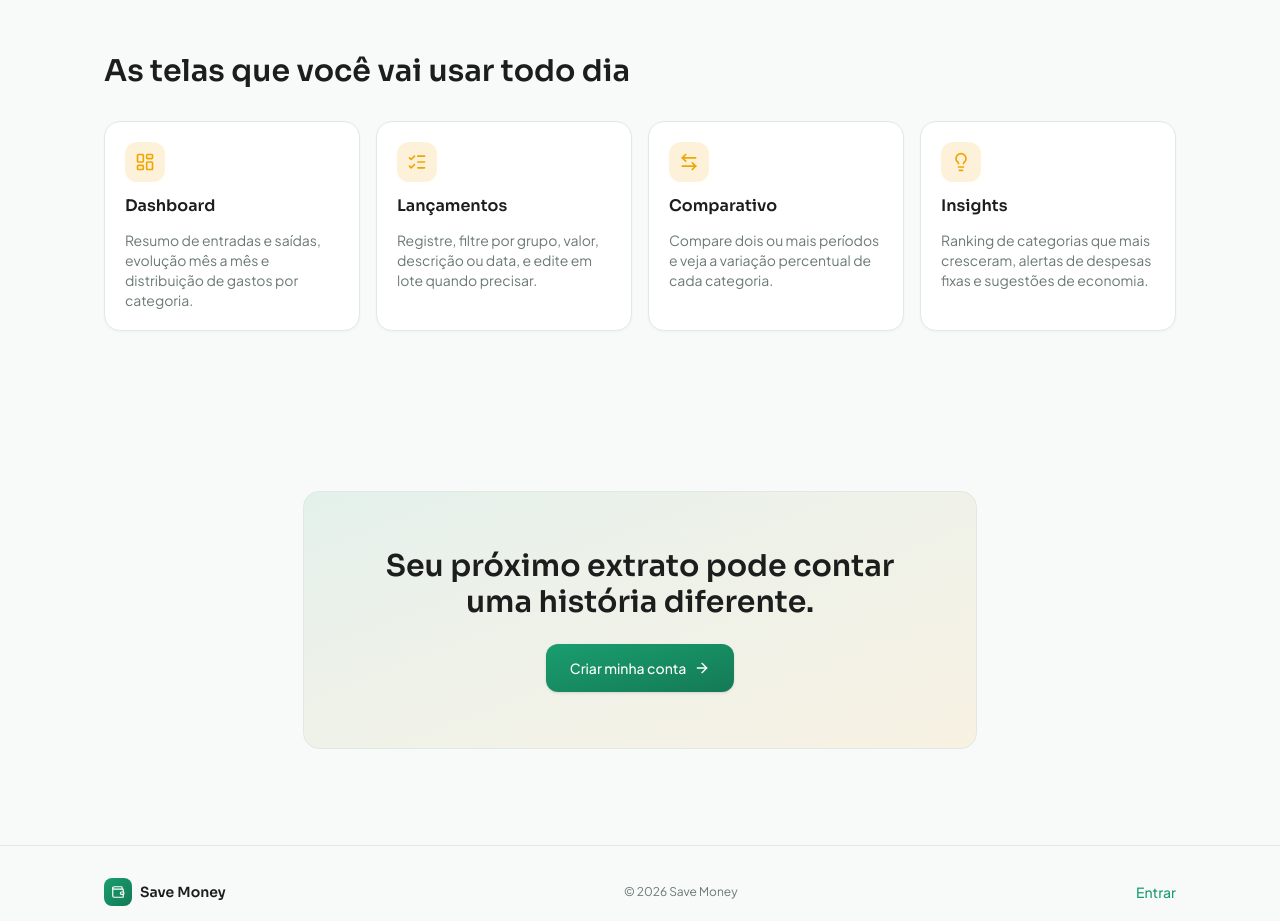
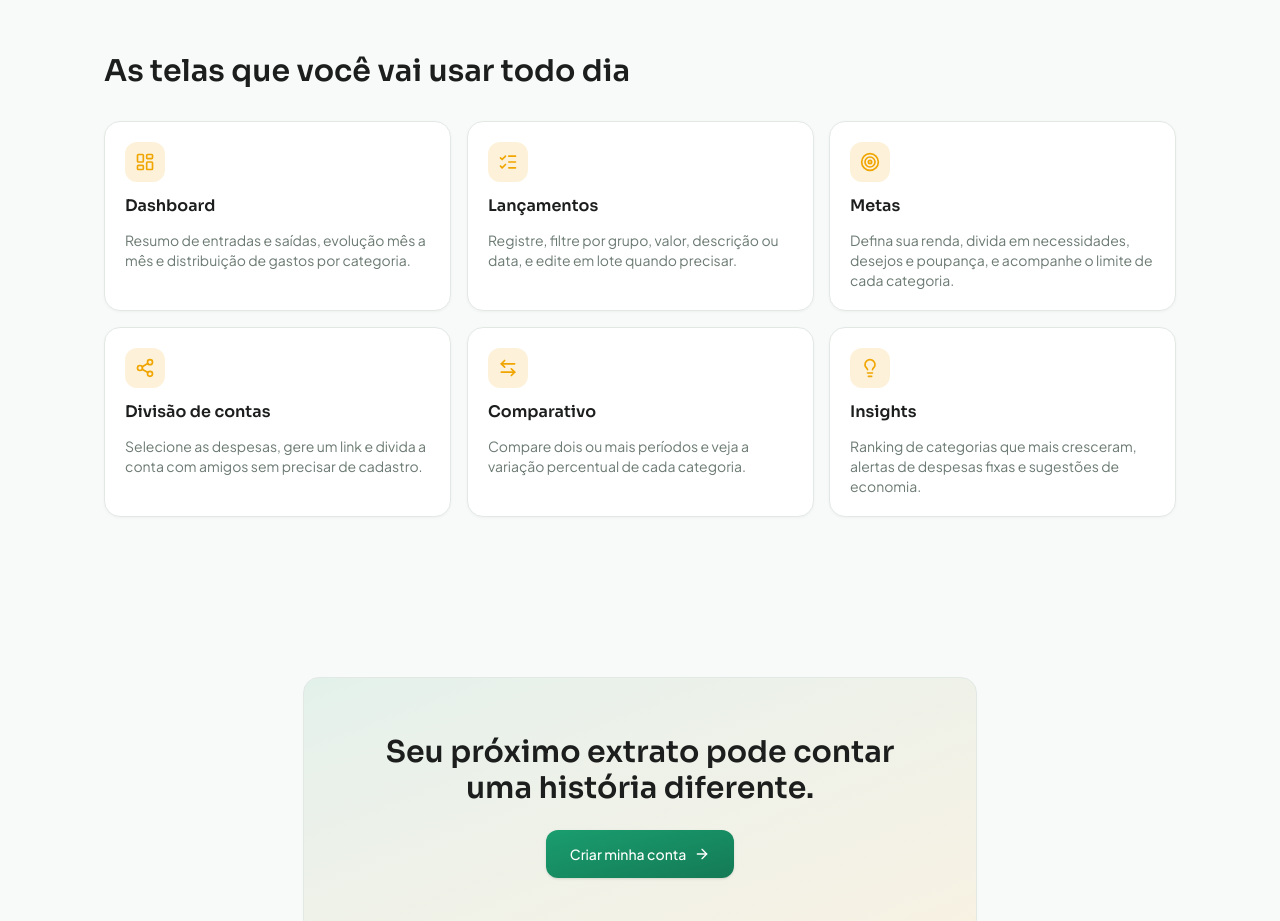
Before and after one commit to oifarias/save-money, a Next.js app: page / in a window 1280 px wide. Shown: the part 1100-2021 px from the top of the page. Built offline with nearby package versions, Linux system fonts and the light colour scheme; no server answers.

Commit message:
Adiciona Metas e Divisão de contas na landing page
Inclui as features de metas de orçamento e divisão de contas via link
público na seção de funcionalidades da landing page.

```diff
--- a/src/components/landing/feature-showcase.tsx
+++ b/src/components/landing/feature-showcase.tsx
@@ -1,4 +1,4 @@
-import { ArrowLeftRight, LayoutDashboard, Lightbulb, ListChecks } from "lucide-react";
+import { ArrowLeftRight, LayoutDashboard, Lightbulb, ListChecks, Target, Share2 } from "lucide-react";
 import { Card } from "@/components/ui/card";
 
 const FEATURES = [
@@ -11,6 +11,16 @@ const FEATURES = [
     icon: ListChecks,
     title: "Lançamentos",
     description: "Registre, filtre por grupo, valor, descrição ou data, e edite em lote quando precisar.",
+  },
+  {
+    icon: Target,
+    title: "Metas",
+    description: "Defina sua renda, divida em necessidades, desejos e poupança, e acompanhe o limite de cada categoria.",
+  },
+  {
+    icon: Share2,
+    title: "Divisão de contas",
+    description: "Selecione as despesas, gere um link e divida a conta com amigos sem precisar de cadastro.",
   },
   {
     icon: ArrowLeftRight,
@@ -31,7 +41,7 @@ export function FeatureShowcase() {
         As telas que você vai usar todo dia
       </h2>
 
-      <div className="mt-8 grid grid-cols-1 gap-4 sm:grid-cols-2 lg:grid-cols-4">
+      <div className="mt-8 grid grid-cols-1 gap-4 sm:grid-cols-2 lg:grid-cols-3">
         {FEATURES.map((feature) => (
           <Card key={feature.title} className="flex flex-col gap-3">
             <span className="flex h-10 w-10 items-center justify-center rounded-xl bg-(--color-accent)/15 text-(--color-accent)">
```
